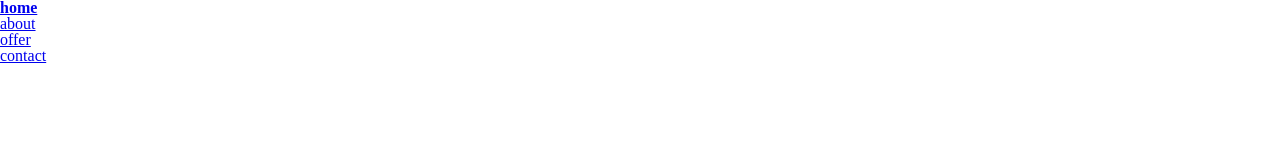
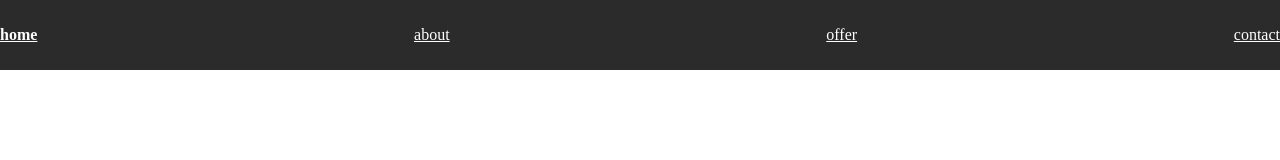
Before and after one commit to stipi6/HTML, a plain HTML site: page lekcja3_html/links/index.html in a window 1280 px wide. Drawn offline with Linux system fonts and the light colour scheme.

Commit message:
added style

```diff
--- a/lekcja3_html/links/index.html
+++ b/lekcja3_html/links/index.html
@@ -8,11 +8,13 @@
     <link rel="stylesheet" type="text/css" href="style.css" />
   </head>
   <body>
-    <ul>
-      <li><a href="index.html" class="active"> home </a></li>
-      <li><a href="about.html"> about </a></li>
-      <li><a href="offer.html"> offer </a></li>
-      <li><a href="contact.html"> contact </a></li>
-    </ul>
+    <nav>
+      <ul class="box-container">
+        <li><a href="index.html" class="active"> home </a></li>
+        <li><a href="about.html"> about </a></li>
+        <li><a href="offer.html"> offer </a></li>
+        <li><a href="contact.html"> contact </a></li>
+      </ul>
+    </nav>
   </body>
 </html>
--- a/lekcja3_html/links/style.css
+++ b/lekcja3_html/links/style.css
@@ -1,3 +1,14 @@
 .active {
   font-weight: bold;
 }
+.box-container {
+  display: flex;
+  background-color: #2b2b2b;
+  color: white;
+  height: 70px;
+  align-items: center;
+  justify-content: space-between;
+}
+a {
+  color: white;
+}
```
Also changed, not shown: lekcja3_html/links/about.html (+8 -6 lines), lekcja3_html/links/contact.html (+8 -6 lines), lekcja3_html/links/offer.html (+8 -6 lines).
